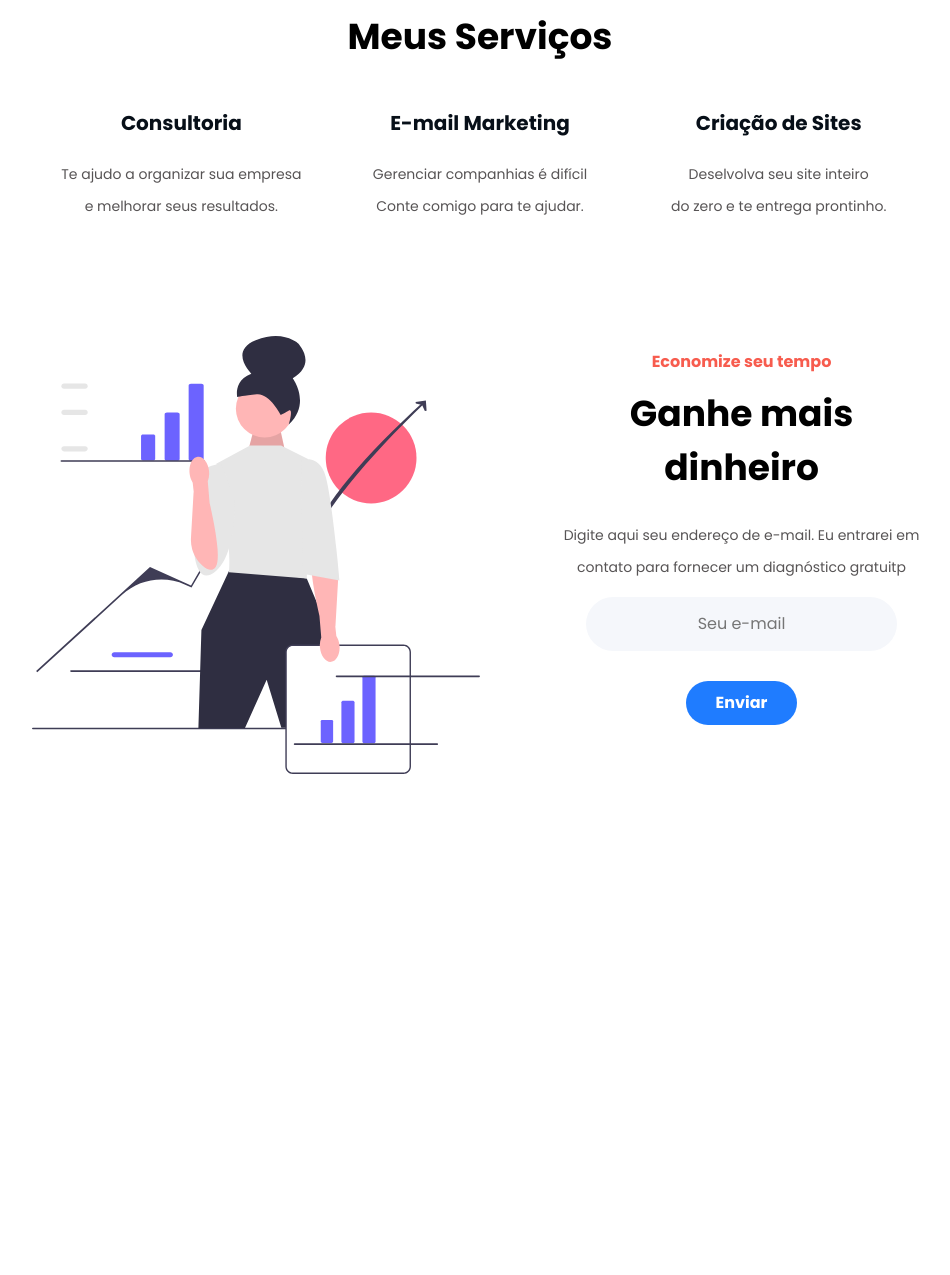
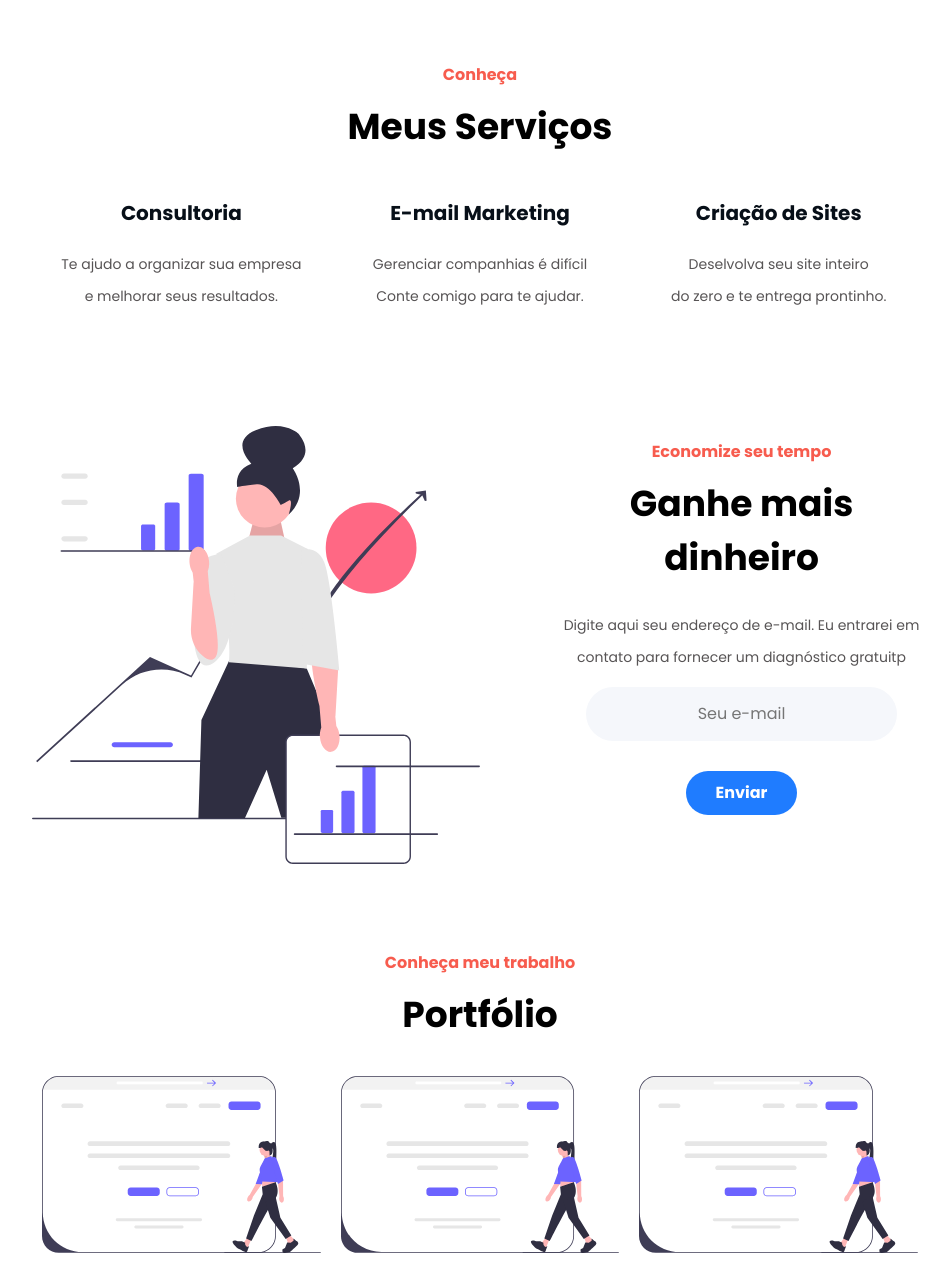
Before and after one commit to luacarol/curriculum_page, a plain HTML site: page Portfólio/index.html in a window 1280 px wide. Shown: the part 723-1998 px from the top of the page, without its empty margins (160-1110 px from the left). Before the commit the page ends 1509 px from the top, so only its background shows below. Drawn offline with Linux system fonts and the light colour scheme.

Commit message:
Adjusting some things

```diff
--- a/Portfólio/index.html
+++ b/Portfólio/index.html
@@ -59,7 +59,7 @@
 
     </div>
 
-    <div class="container">
+    <div class="container" id="header-services">
 
         <div>
             <h2 class="red">Conheça</h2>
@@ -102,6 +102,29 @@
 
     </div>
 
+    <div class="container" id="portfolioTitle">
+
+        <div>
+            <h2 class="red">Conheça meu trabalho</h2>
+            <h1 class="black">Portfólio</h1>
+        </div>
+
+    </div>
+
+    <div class="container">
+
+        <div class="portfolioImg">
+            <img src="img/portifolio.svg" alt="portifolio">
+        </div>
+        <div class="portfolioImg">
+            <img src="img/portifolio.svg" alt="portifolio">
+        </div>
+        <div class="portfolioImg">
+            <img src="img/portifolio.svg" alt="portifolio">
+        </div>
+
+    </div>
+
 </body>
 
 </html>
--- a/Portfólio/style.css
+++ b/Portfólio/style.css
@@ -91,6 +91,7 @@ a {
 }
 
 #clients {
+    margin-top: 20px;
     align-items: center;
     font-family: 'Poppins', sans-serif;
     font-style: normal;
@@ -127,6 +128,10 @@ h1.black {
 
 .textCenter {
     text-align: center;
+}
+
+#header-services {
+    margin-top: 70px;
 }
 
 #services .textCenter h3 {
@@ -190,3 +195,15 @@ h1.black {
 #contactForm form {
     text-align: center;
 }
+
+#portfolioTitle {
+    margin-top: 70px;
+}
+
+.portfolioImg img {
+    width: 100%;
+}
+
+.portfolioImg {
+    padding: 10px;
+}
```
Also changed, not shown: Portfólio/img/portifolio.svg (added).
